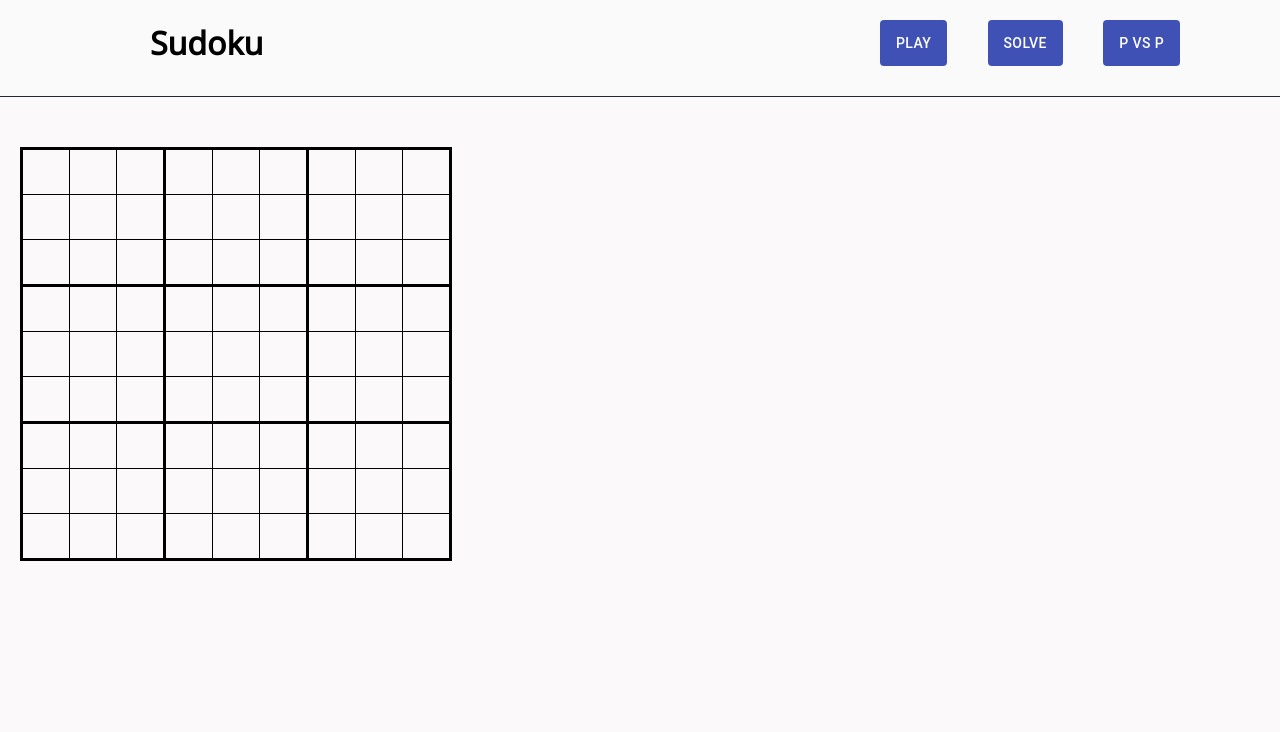
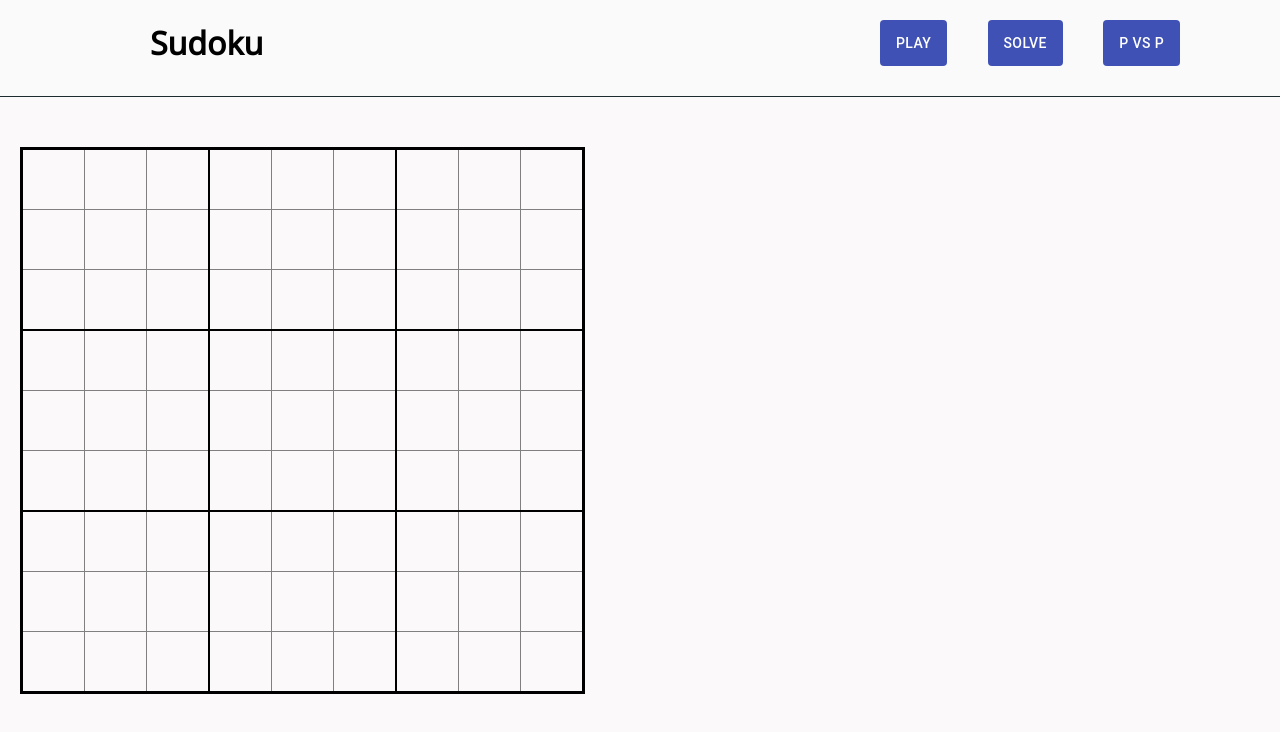
Before and after one commit to legendsovermyths/Soduku_WebApp, a React (Create React App) app: page / in a window 1280 px wide. Shown: the top 732 px of the page. Built offline with nearby package versions, Linux system fonts and the light colour scheme.

Commit message:
grid beautified

```diff
--- a/src/SudokuGrid.css
+++ b/src/SudokuGrid.css
@@ -4,7 +4,7 @@
 
   margin-top: 20px;
   margin-bottom: 100px;
-  margin-left: 30px;
+  margin-left: 20px;
 
   position: absolute;
   display: block;
@@ -13,12 +13,13 @@
 
 #grid {
   width: 378px;
-  height: 395px;
+  height: 375px;
 
   margin-left: 20px;
   margin-top: 50px;
 
   border: 3px solid #000000;
+
   border-collapse: collapse;
 }
 
@@ -28,30 +29,31 @@
   border: none;
   outline: none;
   background-color: transparent;
-  width: 40px;
-  height: 40px;
+  width: 55px;
+  height: 55px;
 
   text-align: center;
-  font-size: 30px;
+  font-size: 40px;
 }
 table {
   margin: 1em auto;
 }
 td {
-  height: 30px;
-  width: 30px;
+  height: 40px;
+  width: 40px;
   border: 1px solid;
+  border-color: grey;
   text-align: center;
 }
 td:first-child {
-  border-left: solid;
+  border-left: 2px solid;
 }
 td:nth-child(3n) {
-  border-right: solid;
+  border-right: 2px solid;
 }
 tr:first-child {
-  border-top: solid;
+  border-top: 2px solid;
 }
 tr:nth-child(3n) td {
-  border-bottom: solid;
+  border-bottom: 2px solid;
 }
--- a/src/SudokuGrid.js
+++ b/src/SudokuGrid.js
@@ -3,7 +3,7 @@ import React from "react";
 import "./SudokuGrid.css";
 function SudokuGrid() {
   return (
-    <div>
+    <div class='SudokuGrid'>
       <table id='grid' border='1'>
         <tr class='row'>
           <td class='cell'>
```
